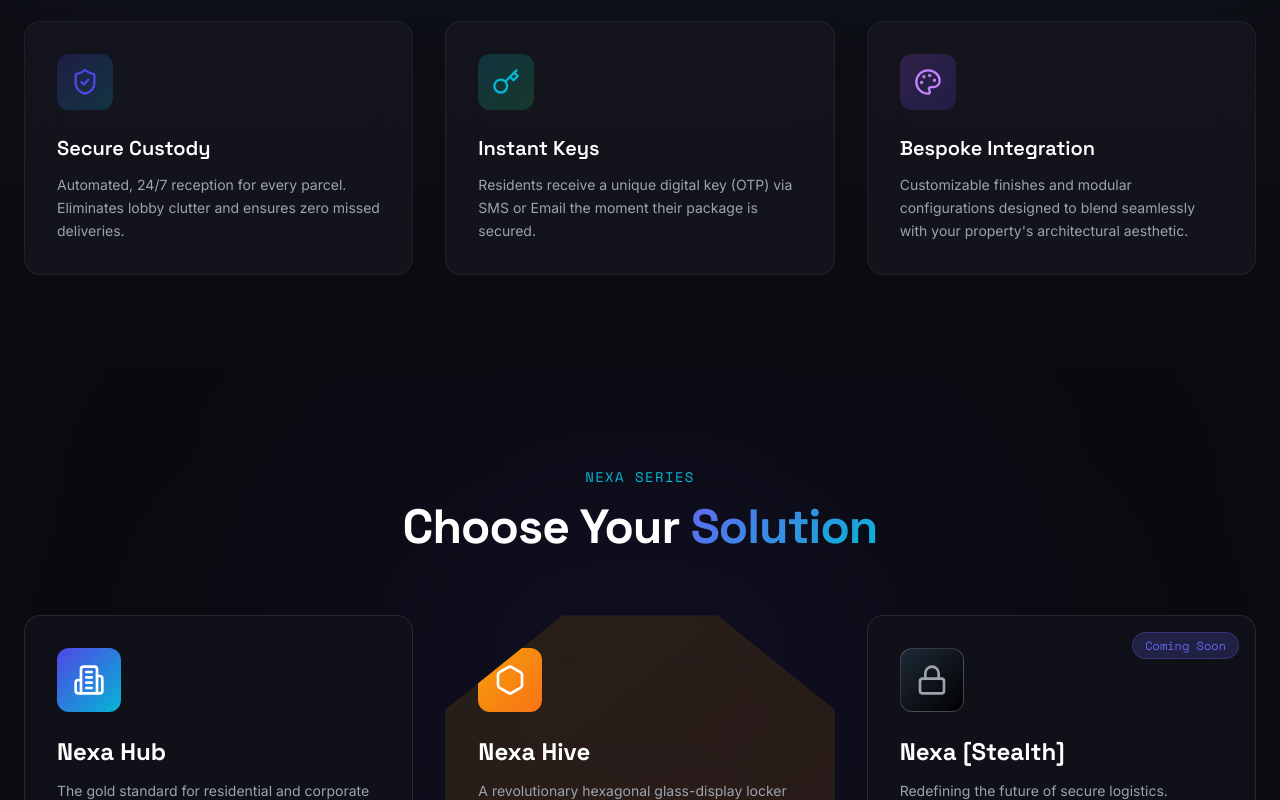
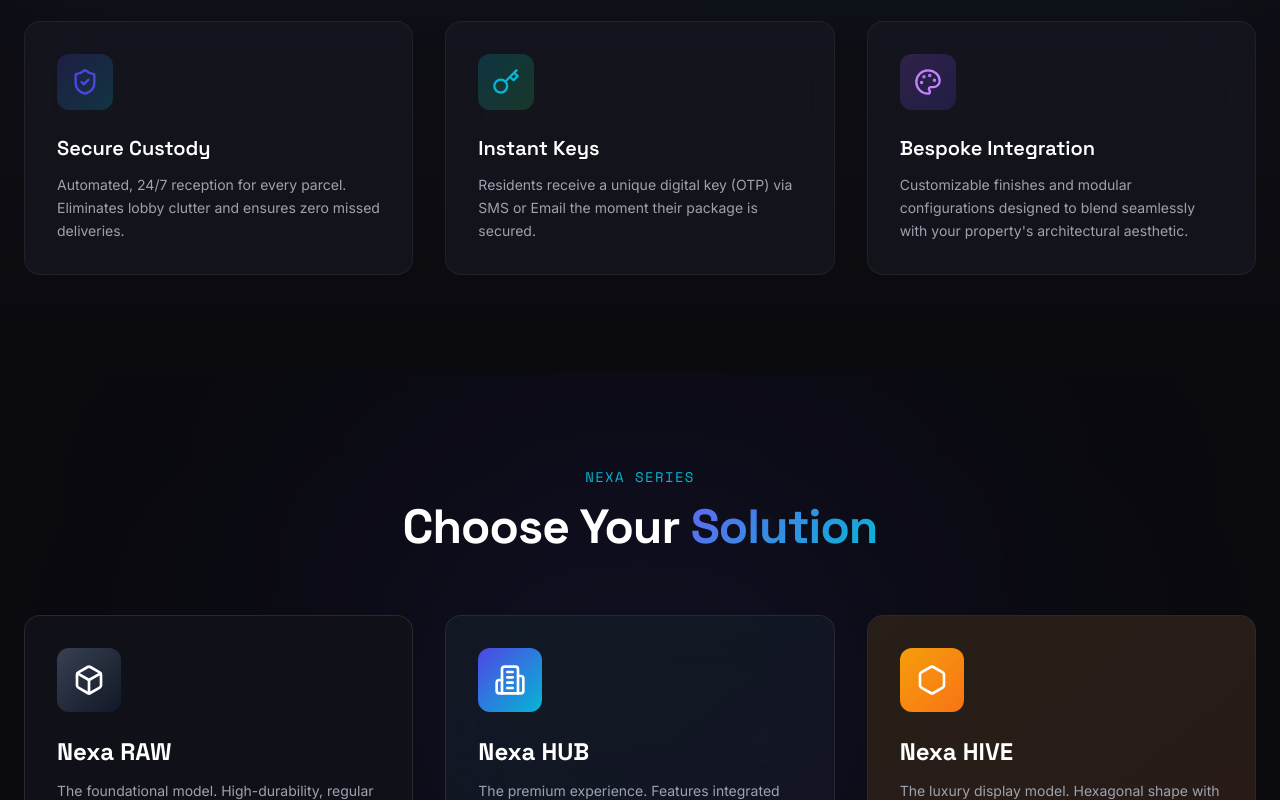
Before and after one commit to Chaitanyasaibattula/NexaCrux_Agent_Deployment_v5, a React (Vite) app in the folder peti-app/: page / in a window 1280 px wide. Shown: the part 2000-2800 px from the top of the page. Built offline with nearby package versions, Linux system fonts and the light colour scheme.

Commit message:
refine navbar layout, update Nexa Series to RAW/HUB/HIVE, fix footer branding with logo and black background

```diff
--- a/peti-app/src/components/Landing.tsx
+++ b/peti-app/src/components/Landing.tsx
@@ -1,6 +1,6 @@
 import { useState, useEffect } from 'react';
 import { motion } from 'framer-motion';
-import { ShieldCheck, Key, Palette, Smartphone, Building2, Briefcase, GraduationCap, HeartPulse, Twitter, Instagram, Linkedin, Waves, Cpu, X, Hexagon, Lock, RefreshCw, Coins, Zap } from 'lucide-react';
+import { ShieldCheck, Key, Palette, Smartphone, Building2, Briefcase, GraduationCap, HeartPulse, Twitter, Instagram, Linkedin, Waves, Cpu, Hexagon, RefreshCw, Coins, Zap, Box } from 'lucide-react';
 import LoginModal from './modals/LoginModal';
 import SignupModal from './modals/SignupModal';
 import ManagerModal from './modals/ManagerModal';
@@ -75,13 +75,13 @@ export default function Landing() {
     <div className="min-h-screen bg-nexa-black">
       {/* Navigation */}
       <nav className="fixed top-0 left-0 right-0 z-50 glass-nav">
-        <div className="max-w-7xl mx-auto px-4 py-5">
-          <div className="flex items-center justify-between">
+        <div className="max-w-7xl mx-auto px-4 py-3">
+          <div className="flex items-center gap-12">
             <div className="flex items-center">
-              <img src={`${baseUrl}assets/nexa-crux-logo.png?v=${Date.now()}`} alt="Nexa Crux" className="h-28" />
+              <img src={`${baseUrl}assets/nexa-crux-logo.png?v=${Date.now()}`} alt="Nexa Crux" className="h-16" />
             </div>
 
-            <div className="hidden md:flex items-center gap-8">
+            <div className="hidden md:flex items-center gap-8 flex-1">
               <a href="#capabilities" className="text-sm text-gray-400 hover:text-white transition-colors">Capabilities</a>
               <a href="#nexa-series" className="text-sm text-gray-400 hover:text-white transition-colors">Nexa Series</a>
               <a href="#core" className="text-sm text-gray-400 hover:text-white transition-colors">Nexa Crux Core</a>
@@ -286,68 +286,69 @@ export default function Landing() {
           </div>
 
           <div className="grid md:grid-cols-3 gap-8">
-            {/* Nexa Hub Card */}
+            {/* Nexa RAW Card */}
             <motion.div
               whileHover={{ rotateY: 5, rotateX: -5, scale: 1.02 }}
               transition={{ type: "spring", stiffness: 300, damping: 20 }}
               className="glass-card-strong rounded-2xl p-8 border border-white/10 backdrop-blur-md"
               style={{ transformStyle: "preserve-3d" }}
             >
-              <div className="w-16 h-16 rounded-xl bg-gradient-to-br from-nexa-indigo to-nexa-cyan flex items-center justify-center mb-6">
-                <Building2 className="w-8 h-8 text-white" />
+              <div className="w-16 h-16 rounded-xl bg-gradient-to-br from-gray-700 to-gray-900 flex items-center justify-center mb-6">
+                <Box className="w-8 h-8 text-white" />
               </div>
-              <h3 className="font-space font-bold text-2xl mb-3">Nexa Hub</h3>
+              <h3 className="font-space font-bold text-2xl mb-3">Nexa RAW</h3>
               <p className="text-gray-400 text-sm leading-relaxed mb-6">
-                The gold standard for residential and corporate package management.
+                The foundational model. High-durability, regular smart lockers for standard parcel delivery.
               </p>
               <div className="flex flex-wrap gap-2">
-                <span className="px-3 py-1 rounded-full bg-nexa-indigo/20 text-nexa-cyan text-xs font-mono">Residential</span>
-                <span className="px-3 py-1 rounded-full bg-nexa-indigo/20 text-nexa-cyan text-xs font-mono">Corporate</span>
+                <span className="px-3 py-1 rounded-full bg-gray-700/20 text-gray-300 text-xs font-mono">Standard Delivery</span>
+                <span className="px-3 py-1 rounded-full bg-gray-700/20 text-gray-300 text-xs font-mono">High-Durability</span>
               </div>
             </motion.div>
 
-            {/* Nexa Hive Card - Hexagonal */}
+            {/* Nexa HUB Card */}
             <motion.div
               whileHover={{ rotateY: 5, rotateX: -5, scale: 1.02 }}
               transition={{ type: "spring", stiffness: 300, damping: 20 }}
-              className="glass-card-strong rounded-2xl p-8 border border-white/10 backdrop-blur-md relative overflow-hidden"
-              style={{ transformStyle: "preserve-3d", clipPath: "polygon(30% 0%, 70% 0%, 100% 30%, 100% 70%, 70% 100%, 30% 100%, 0% 70%, 0% 30%)" }}
+              className="glass-card-strong rounded-2xl p-8 border border-nexa-cyan/30 backdrop-blur-md relative overflow-hidden"
+              style={{ transformStyle: "preserve-3d" }}
+            >
+              <div className="absolute inset-0 bg-gradient-to-br from-nexa-cyan/5 to-nexa-indigo/5"></div>
+              <div className="relative">
+                <div className="w-16 h-16 rounded-xl bg-gradient-to-br from-nexa-indigo to-nexa-cyan flex items-center justify-center mb-6">
+                  <Building2 className="w-8 h-8 text-white" />
+                </div>
+                <h3 className="font-space font-bold text-2xl mb-3">Nexa HUB</h3>
+                <p className="text-gray-400 text-sm leading-relaxed mb-6">
+                  The premium experience. Features integrated ambient LED lighting around locker frames with a refined, sleek exterior design.
+                </p>
+                <div className="flex flex-wrap gap-2">
+                  <span className="px-3 py-1 rounded-full bg-nexa-indigo/20 text-nexa-cyan text-xs font-mono">LED Lighting</span>
+                  <span className="px-3 py-1 rounded-full bg-nexa-indigo/20 text-nexa-cyan text-xs font-mono">Premium</span>
+                </div>
+              </div>
+            </motion.div>
+
+            {/* Nexa HIVE Card - Hexagonal Luxury */}
+            <motion.div
+              whileHover={{ rotateY: 5, rotateX: -5, scale: 1.02 }}
+              transition={{ type: "spring", stiffness: 300, damping: 20 }}
+              className="glass-card-strong rounded-2xl p-8 border border-amber-500/30 backdrop-blur-md relative overflow-hidden"
+              style={{ transformStyle: "preserve-3d" }}
             >
               <div className="absolute inset-0 bg-gradient-to-br from-amber-500/10 to-orange-500/10"></div>
               <div className="relative">
                 <div className="w-16 h-16 rounded-xl bg-gradient-to-br from-amber-500 to-orange-500 flex items-center justify-center mb-6">
                   <Hexagon className="w-8 h-8 text-white" />
                 </div>
-                <h3 className="font-space font-bold text-2xl mb-3">Nexa Hive</h3>
+                <h3 className="font-space font-bold text-2xl mb-3">Nexa HIVE</h3>
                 <p className="text-gray-400 text-sm leading-relaxed mb-6">
-                  A revolutionary hexagonal glass-display locker designed for luxury retail and high-end boutiques.
+                  The luxury display model. Hexagonal shape with integrated glass/transparent display panels for high-end retail—jewelry, watches, gold.
                 </p>
                 <div className="flex flex-wrap gap-2">
                   <span className="px-3 py-1 rounded-full bg-amber-500/20 text-amber-400 text-xs font-mono">Luxury Retail</span>
-                  <span className="px-3 py-1 rounded-full bg-amber-500/20 text-amber-400 text-xs font-mono">Boutiques</span>
+                  <span className="px-3 py-1 rounded-full bg-amber-500/20 text-amber-400 text-xs font-mono">Glass Display</span>
                 </div>
-              </div>
-            </motion.div>
-
-            {/* Nexa Stealth Card - Coming Soon */}
-            <motion.div
-              whileHover={{ rotateY: 5, rotateX: -5, scale: 1.02 }}
-              transition={{ type: "spring", stiffness: 300, damping: 20 }}
-              className="glass-card-strong rounded-2xl p-8 border border-white/10 backdrop-blur-md relative overflow-hidden bg-gradient-to-br from-nexa-black to-nexa-charcoal"
-              style={{ transformStyle: "preserve-3d" }}
-            >
-              <div className="absolute top-4 right-4">
-                <span className="px-3 py-1 rounded-full bg-nexa-electric/20 text-nexa-electric text-xs font-mono border border-nexa-electric/30">Coming Soon</span>
-              </div>
-              <div className="w-16 h-16 rounded-xl bg-gradient-to-br from-gray-800 to-black flex items-center justify-center mb-6 border border-white/20">
-                <Lock className="w-8 h-8 text-gray-400" />
-              </div>
-              <h3 className="font-space font-bold text-2xl mb-3">Nexa [Stealth]</h3>
-              <p className="text-gray-400 text-sm leading-relaxed mb-6">
-                Redefining the future of secure logistics.
-              </p>
-              <div className="flex flex-wrap gap-2">
-                <span className="px-3 py-1 rounded-full bg-white/5 text-gray-500 text-xs font-mono">Classified</span>
               </div>
             </motion.div>
           </div>
@@ -596,15 +597,12 @@ export default function Landing() {
       </section>
 
       {/* Footer */}
-      <footer className="relative py-16 border-t border-white/5">
+      <footer className="relative py-16 border-t border-white/5" style={{background: '#000000'}}>
         <div className="max-w-7xl mx-auto px-6">
           <div className="grid md:grid-cols-4 gap-12 mb-12">
             <div className="md:col-span-2">
               <div className="flex items-center gap-3 mb-4">
-                <div className="w-10 h-10 rounded-xl bg-gradient-to-br from-nexa-indigo to-nexa-cyan flex items-center justify-center">
-                  <X className="w-6 h-6 text-white" strokeWidth={2.5} />
-                </div>
-                <span className="font-space font-semibold text-xl">Nexa Crux</span>
+                <img src={`${baseUrl}assets/nexa-crux-logo.png?v=${Date.now()}`} alt="Nexa Crux" className="h-10" />
               </div>
               <p className="text-gray-500 text-sm max-w-sm mb-6">The new architecture of delivery. Intelligent, secure, and seamlessly integrated into your property's infrastructure.</p>
               <div className="flex items-center gap-4">
```
